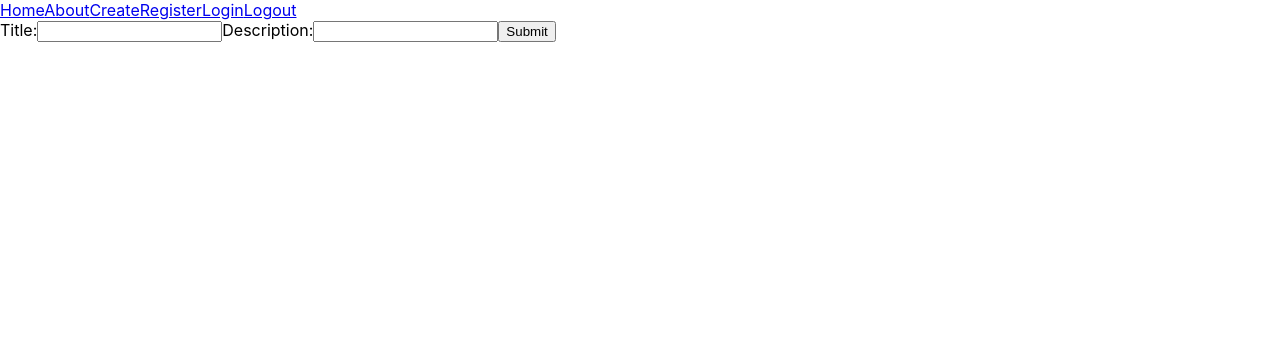
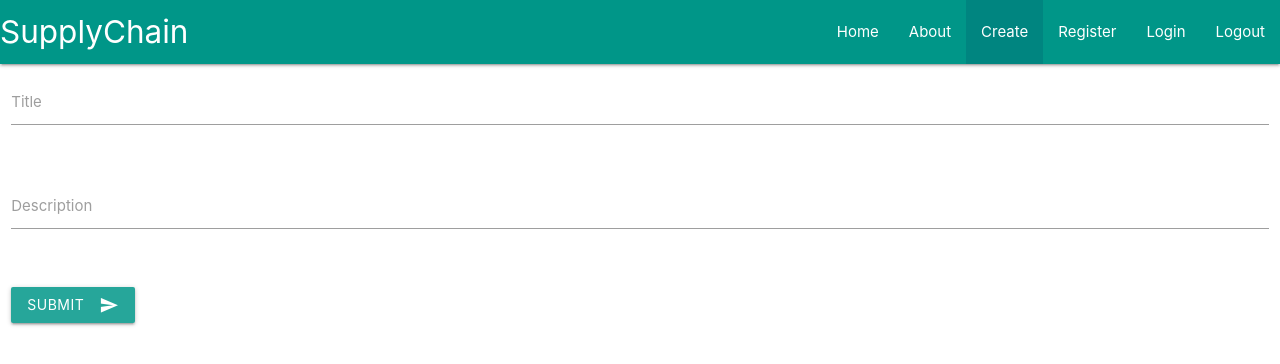
Before and after one commit to ayushjainrksh/supply-chain, a React (Create React App) app in the folder client/: page /create in a window 1280 px wide. Shown: the top 364 px of the page. Built offline with nearby package versions, Linux system fonts and the light colour scheme.

Commit message:
Added styling to the website

```diff
--- a/client/public/index.html
+++ b/client/public/index.html
@@ -2,19 +2,22 @@
 <html lang="en">
   <head>
     <meta charset="utf-8" />
-    <link rel="icon" href="%PUBLIC_URL%/favicon.ico" />
+    <!-- <link rel="icon" href="%PUBLIC_URL%/favicon.ico" /> -->
     <meta name="viewport" content="width=device-width, initial-scale=1" />
     <meta name="theme-color" content="#000000" />
     <meta
       name="description"
       content="Web site created using create-react-app"
     />
-    <link rel="apple-touch-icon" href="%PUBLIC_URL%/logo192.png" />
+    <!-- <link rel="apple-touch-icon" href="%PUBLIC_URL%/logo192.png" /> -->
     <!--
       manifest.json provides metadata used when your web app is installed on a
       user's mobile device or desktop. See https://developers.google.com/web/fundamentals/web-app-manifest/
     -->
-    <link rel="manifest" href="%PUBLIC_URL%/manifest.json" />
+    <!-- <link rel="manifest" href="%PUBLIC_URL%/manifest.json" /> -->
+
+    <link rel="stylesheet" href="https://cdnjs.cloudflare.com/ajax/libs/materialize/1.0.0/css/materialize.min.css">
+    <link href="https://fonts.googleapis.com/icon?family=Material+Icons" rel="stylesheet">
     <!--
       Notice the use of %PUBLIC_URL% in the tags above.
       It will be replaced with the URL of the `public` folder during the build.
@@ -39,5 +42,7 @@
       To begin the development, run `npm start` or `yarn start`.
       To create a production bundle, use `npm run build` or `yarn build`.
     -->
+    <script src="https://cdnjs.cloudflare.com/ajax/libs/materialize/1.0.0/js/materialize.min.js"></script>
+
   </body>
 </html>
--- a/client/src/App.css
+++ b/client/src/App.css
@@ -1,38 +1,7 @@
-.App {
-  text-align: center;
+.navbar {
+
 }
 
-.App-logo {
-  height: 40vmin;
-  pointer-events: none;
+.logo {
+  width: 2em;
 }
-
-@media (prefers-reduced-motion: no-preference) {
-  .App-logo {
-    animation: App-logo-spin infinite 20s linear;
-  }
-}
-
-.App-header {
-  background-color: #282c34;
-  min-height: 100vh;
-  display: flex;
-  flex-direction: column;
-  align-items: center;
-  justify-content: center;
-  font-size: calc(10px + 2vmin);
-  color: white;
-}
-
-.App-link {
-  color: #61dafb;
-}
-
-@keyframes App-logo-spin {
-  from {
-    transform: rotate(0deg);
-  }
-  to {
-    transform: rotate(360deg);
-  }
-}
--- a/client/src/App.js
+++ b/client/src/App.js
@@ -2,6 +2,7 @@ import React, { Component } from 'react';
 import './App.css';
 import axios from 'axios';
 import { NavLink } from 'react-router-dom'
+// import logo from './images/logo.jpg'
 
 import Navbar from './components/Navbar'
 import Blogs from './components/Blogs'
@@ -52,12 +53,21 @@ class App extends Component {
   render() {
     return(
       <div>
-        <NavLink to="/">Home</NavLink>
-        <NavLink to="/about">About</NavLink>
-        <NavLink to="/create">Create</NavLink>
-        <NavLink to="/register">Register</NavLink>
-        <NavLink to="/login">Login</NavLink>
-        <NavLink to="/logout">Logout</NavLink>
+        <nav className="teal">
+
+        <div className="nav-wrapper">
+          <a href="#" className="brand-logo">SupplyChain</a>
+          <ul id="nav-mobile" className="right hide-on-med-and-down">
+            <li><NavLink exact  activeStyle={{backgroundColor:"#008580"}} to="/">Home</NavLink></li>
+            <li><NavLink exact  activeStyle={{backgroundColor:"#008580"}} to="/about">About</NavLink></li>
+            <li><NavLink exact  activeStyle={{backgroundColor:"#008580"}} to="/create">Create</NavLink></li>
+            <li><NavLink exact  activeStyle={{backgroundColor:"#008580"}} to="/register">Register</NavLink></li>
+            <li><NavLink exact  activeStyle={{backgroundColor:"#008580"}} to="/login">Login</NavLink></li>
+            <li><NavLink exact  activeStyle={{backgroundColor:"#008580"}} to="/logout">Logout</NavLink></li>
+          </ul>
+        </div>
+        </nav>
+
         <div><Navbar updateUser={this.updateUser} loggedIn={this.state.loggedIn} username={this.state.username}/></div>
         {this.state.loggedIn &&
           <p>Welcome, {this.state.username}!</p>
--- a/client/src/components/Blogs.js
+++ b/client/src/components/Blogs.js
@@ -3,13 +3,22 @@ import axios from 'axios'
 
 const BlogItem = (props) => {
     return(
-      <div className = "inner-div">
-        <div className = "title">Title: {props.title}</div>
-        <div className = "description">Description: {props.description}</div>
-        <div className = "author">Author: {props.author}</div>
-        <div className = "time">Posted At: {props.time}</div>
-        <br></br>
-      </div>
+      // <div className="row">
+        <div className="col s12 m4">
+          <div className="card small">
+            <div className="card-image">
+              <img src="https://images.pexels.com/photos/414612/pexels-photo-414612.jpeg?auto=compress&cs=tinysrgb&dpr=1&w=500"></img>
+              <span className="card-title">{props.title}</span>
+            </div>
+            <div className="card-content">
+              <p>{props.description}</p>
+            </div>
+            <div className="card-action">
+              <a href="#">This is a link</a>
+            </div>
+          </div>
+        </div>
+      // </div>
     );
 }
 
@@ -52,7 +61,7 @@ class Blogs extends Component {
       ))
 
       return(
-        <div>
+        <div className="row">
           {blogs}
         </div>
       )
--- a/client/src/components/Create.js
+++ b/client/src/components/Create.js
@@ -37,15 +37,27 @@ class Blogs extends Component {
     render() {
       const {title, description} = this.state;
       return(
-        <div>
-          <form onSubmit={this.handleSubmit}>
-              <label>Title:
-                <input key="title" type="text" name="title" value={title} onChange={this.handleChange}/>
-              </label>
-              <label>Description:
-                <input key="description" type="text" name="description" value={description} onChange={this.handleChange}/>
-              </label>
-              <button type="submit">Submit</button>
+        <div className="row">
+          <form className="col s12" onSubmit={this.handleSubmit}>
+            <div className="row">
+              <div className="input-field col s12">
+                <input id="title" key="title" type="text" name="title" value={title} onChange={this.handleChange} required/>
+              <label for="title">Title</label>
+              </div>
+            </div>
+            <div className="row">
+              <div className="input-field col s12">
+                <input id="description" key="description" type="text" name="description" value={description} onChange={this.handleChange} required/>
+              <label for="descrption">Description</label>
+              </div>
+            </div>
+            <div className="row">
+              <div className="input-field col s12">
+                <button class="btn waves-effect waves-light" type="submit" name="action">Submit
+                    <i class="material-icons right">send</i>
+                </button>
+              </div>
+            </div>
           </form>
         </div>
       )
--- a/client/src/components/Login.js
+++ b/client/src/components/Login.js
@@ -61,15 +61,39 @@ class Login extends Component {
         }
         else {
             return (
-                <form onSubmit={this.handleSubmit}>
-                <label>Email
-                    <input key="username" type="email" name="username" value={username} onChange={this.handleChange}/>
-                </label>
-                <label>Password
-                    <input key="password" type="password" name="password" value={password} onChange={this.handleChange}/>
-                </label>
-                <button type="submit">Log In</button>
-            </form>
+                <div className="row">
+                    <form onSubmit={this.handleSubmit}>
+                        <div className="row">
+                            <div className="input-field col s12">
+                                <input id="email" type="email" class="validate" key="username" name="username" value={username} onChange={this.handleChange}>
+                                </input>
+                                <label for="email">Email</label>
+                            </div>
+                        </div>
+                        <div className="row">
+                            <div className="input-field col s12">
+                                <input id="password" type="password" class="validate" key="password" name="password" value={password} onChange={this.handleChange}>
+                                </input>
+                                <label for="password">Password</label>
+                            </div>
+                        </div>
+                        <div className="row">
+                            <div className="input-field col s12">
+                                <button class="btn waves-effect waves-light" type="submit" name="action">Login
+                                    <i class="material-icons right">send</i>
+                                </button>
+                            </div>
+                        </div>
+                    </form>
+                </div>
+            //     <label>Email
+            //         <input key="username" type="email" name="username" value={username} onChange={this.handleChange}/>
+            //     </label>
+            //     <label>Password
+            //         <input key="password" type="password" name="password" value={password} onChange={this.handleChange}/>
+            //     </label>
+            //     <button type="submit">Log In</button>
+            // </form>
             )
         }
     }
--- a/client/src/components/Navbar.js
+++ b/client/src/components/Navbar.js
@@ -1,7 +1,7 @@
 import React, { Component } from 'react'
 import '../App.css'
 import { Switch, Route, Redirect } from 'react-router-dom';
-import axios from 'axios'
+// import axios from 'axios'
 
 import Register from './Register'
 import Blogs from './Blogs'
@@ -13,7 +13,7 @@ const Homepage = () => (<Blogs/>);
 const About = () => (<div>About</div>);
 const RegisterPage = () => (<Register/>);
 // const BlogsPage = () => (<Blogs/>);
-const CreatePage = () => (<Create/>);
+// const CreatePage = () => (<Create/>);
 
 
 const Navbar = (props) => {
--- a/client/src/components/Register.js
+++ b/client/src/components/Register.js
@@ -7,8 +7,7 @@ class Register extends Component {
         this.state =  {
             name : "",
             username : "",
-            password : "",
-            isRegistered: Boolean
+            password : ""
         }
         this.handleChange = this.handleChange.bind(this);
         this.handleSubmit = this.handleSubmit.bind(this);
@@ -41,15 +40,42 @@ class Register extends Component {
     }
 
     render() {
-        const {name, username, password, isRegistered} = this.state;
-        // if(isRegistered) {
-        //     return(
-        //         <div>Success</div>
-        //     )
-        // }
-        // else {
-            return(
-                <form onSubmit={this.handleSubmit}>
+        const {name, username, password} = this.state;
+        return (
+            <div className="row">
+                <form class="col s12" onSubmit={this.handleSubmit}>
+                    <div className="row">
+                        <div className="input-field col s12">
+                            <input id="name" type="text" className="validate" key="name" name="name" value={name} onChange={this.handleChange}>
+                            </input>
+                            <label for="name">Name</label>
+                        </div>
+                    </div>
+                    <div className="row">
+                        <div className="input-field col s12">
+                            <input id="email" type="email" class="validate" key="username" name="username" value={username} onChange={this.handleChange}>
+                            </input>
+                            <label for="email">Email</label>
+                        </div>
+                    </div>
+                    <div className="row">
+                        <div className="input-field col s12">
+                            <input id="password" type="password" class="validate" key="password" name="password" value={password} onChange={this.handleChange}>
+                            </input>
+                            <label for="password">Password</label>
+                        </div>
+                    </div>
+                    <div className="row">
+                        <div className="input-field col s12">
+                            <button class="btn waves-effect waves-light" type="submit" name="action">Register
+                                <i class="material-icons right">send</i>
+                            </button>
+                        </div>
+                    </div>
+                </form>
+            </div>
+        )
+        {/* <form onSubmit={this.handleSubmit}>
             <label>Name
                 <input key="name" type="text" name="name" value={name} onChange={this.handleChange}/>
             </label>
@@ -60,9 +86,7 @@ class Register extends Component {
                 <input key="password" type="password" name="password" value={password} onChange={this.handleChange}/>
             </label>
             <button type="submit">Sign Up</button>
-            </form>
-            )
-        // }
+        </form> */}
     }
 }
 
```
Also changed, not shown: 1 other file (tests, documents, lock files or other folders). Lines whose indentation alone changed are shown as unchanged.
